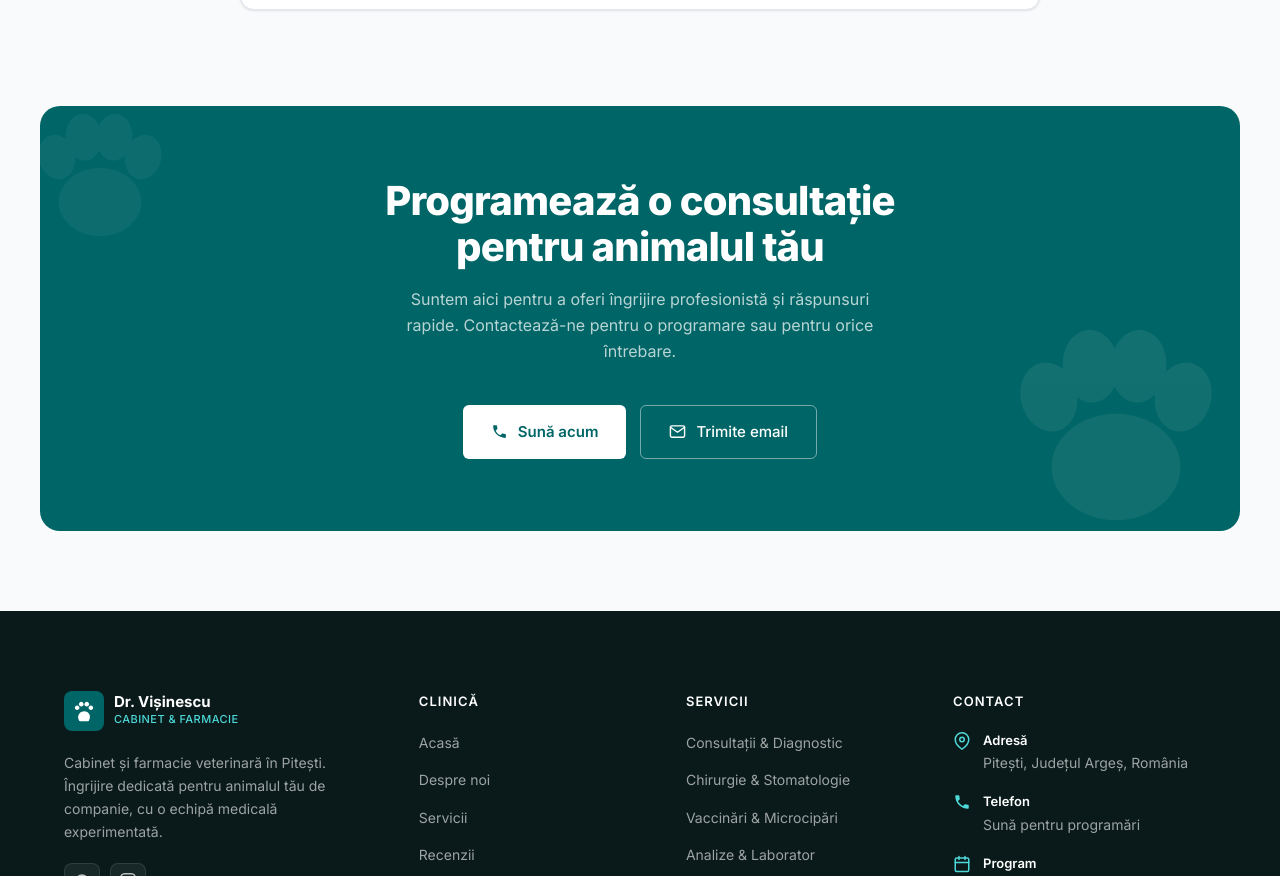
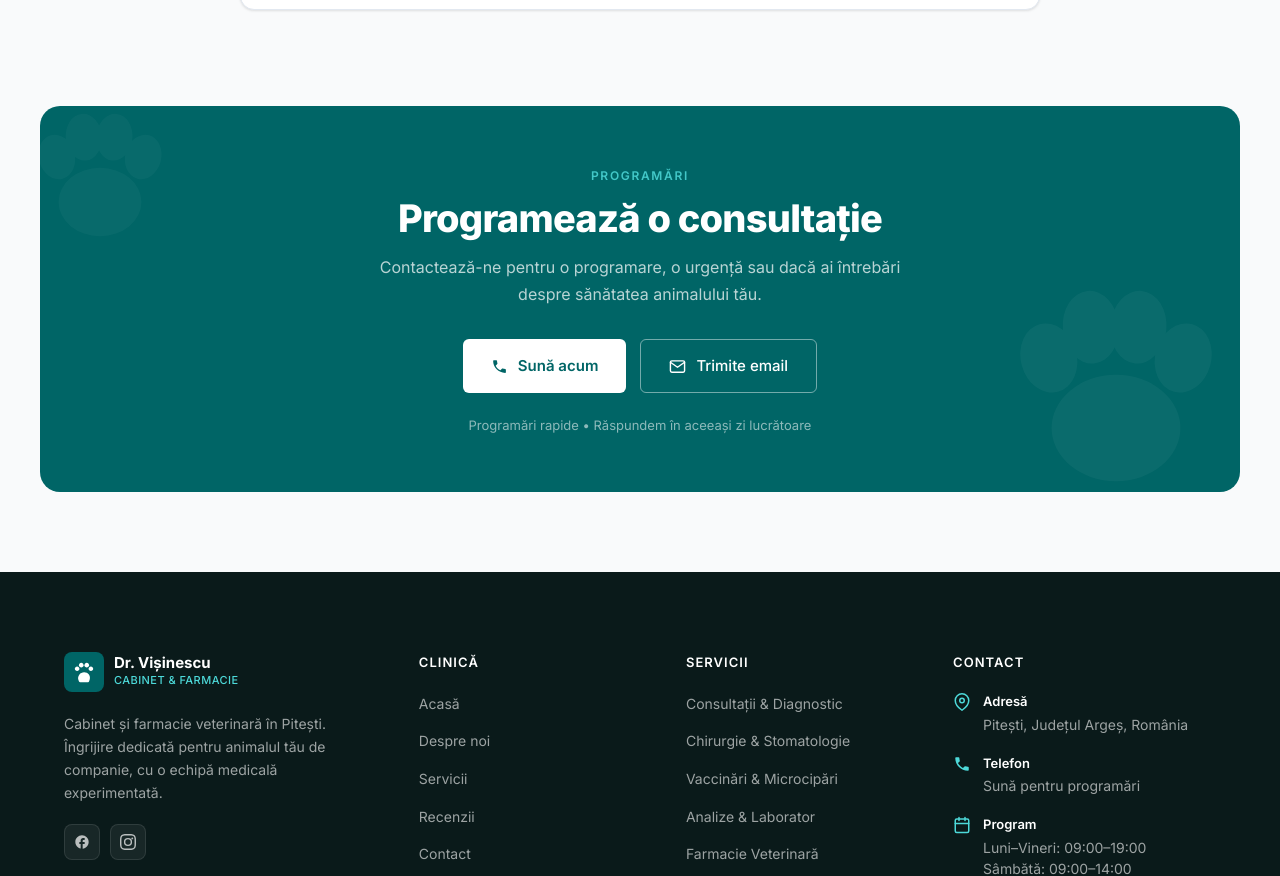
Before and after one commit to jackmichael2g4-ctrl/Cabinet-veterinar-Dr.Visinescu-Pitesti, a React (Vite) app: page / in a window 1280 px wide. Shown: the part 3681-4557 px from the top of the page. Built offline with nearby package versions, Linux system fonts and the light colour scheme.

Commit message:
Refine CTA section

```diff
--- a/src/components/CTA.tsx
+++ b/src/components/CTA.tsx
@@ -17,7 +17,7 @@ export default function CTA() {
             position: 'relative',
             backgroundColor: 'var(--color-primary)',
             borderRadius: 'var(--radius-xl)',
-            padding: '72px 48px',
+            padding: '56px 48px',
             textAlign: 'center',
             overflow: 'hidden',
           }}
@@ -32,7 +32,7 @@ export default function CTA() {
               bottom: '-20px',
               width: '280px',
               height: '280px',
-              opacity: 0.07,
+              opacity: 0.04,
               pointerEvents: 'none',
               color: '#ffffff',
             }}
@@ -59,7 +59,7 @@ export default function CTA() {
               top: '-30px',
               width: '180px',
               height: '180px',
-              opacity: 0.05,
+              opacity: 0.03,
               pointerEvents: 'none',
               color: '#ffffff',
             }}
@@ -73,19 +73,32 @@ export default function CTA() {
 
           {/* Content */}
           <div style={{ position: 'relative', zIndex: 1 }}>
+            {/* Eyebrow label */}
+            <span
+              style={{
+                display: 'inline-block',
+                fontSize: '12px',
+                fontWeight: 600,
+                letterSpacing: '0.14em',
+                textTransform: 'uppercase',
+                color: 'rgba(77,217,217,0.85)',
+                marginBottom: '12px',
+              }}
+            >
+              Programări
+            </span>
+
             <h2
               style={{
-                fontSize: 'clamp(26px, 4vw, 40px)',
+                fontSize: 'clamp(26px, 4vw, 38px)',
                 fontWeight: 800,
                 color: '#ffffff',
                 letterSpacing: '-0.02em',
                 lineHeight: 1.15,
-                marginBottom: '16px',
-                maxWidth: '640px',
-                margin: '0 auto 16px',
+                marginBottom: '14px',
               }}
             >
-              Programează o consultație pentru animalul tău
+              Programează o consultație
             </h2>
 
             <p
@@ -93,13 +106,12 @@ export default function CTA() {
                 fontSize: '16px',
                 color: 'rgba(255,255,255,0.72)',
                 lineHeight: 1.65,
-                maxWidth: '500px',
-                margin: '0 auto 40px',
+                maxWidth: '560px',
+                margin: '0 auto 32px',
               }}
             >
-              Suntem aici pentru a oferi îngrijire profesionistă și răspunsuri
-              rapide. Contactează-ne pentru o programare sau pentru orice
-              întrebare.
+              Contactează-ne pentru o programare, o urgență sau dacă ai
+              întrebări despre sănătatea animalului tău.
             </p>
 
             {/* Buttons */}
@@ -192,6 +204,18 @@ export default function CTA() {
                 Trimite email
               </a>
             </div>
+
+            {/* Trust line */}
+            <p
+              style={{
+                marginTop: '22px',
+                fontSize: '13px',
+                color: 'rgba(255,255,255,0.55)',
+                lineHeight: 1.6,
+              }}
+            >
+              Programări rapide • Răspundem în aceeași zi lucrătoare
+            </p>
           </div>
         </div>
       </div>
```
